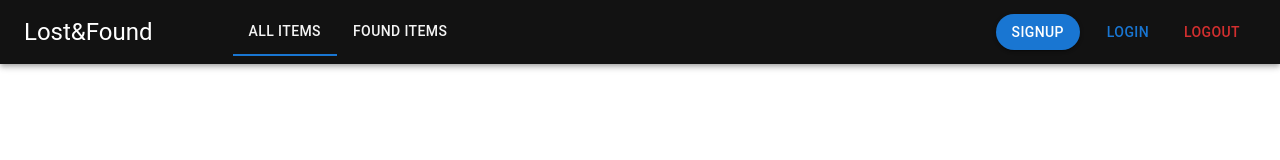
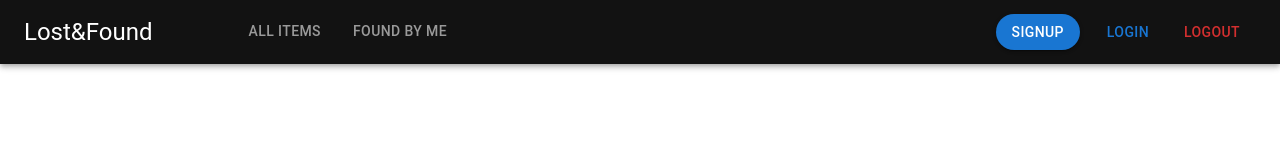
Before and after one commit to sahanmndl/Lost-and-Found, a React (Create React App) app in the folder client/: page / in a window 1280 px wide. Shown: the top 160 px of the page. Built offline with nearby package versions, Linux system fonts and the light colour scheme.

Commit message:
Redux setup

```diff
--- a/client/package.json
+++ b/client/package.json
@@ -6,11 +6,13 @@
     "@emotion/react": "^11.9.3",
     "@emotion/styled": "^11.9.3",
     "@mui/material": "^5.8.4",
+    "@reduxjs/toolkit": "^1.8.2",
     "@testing-library/jest-dom": "^5.16.4",
     "@testing-library/react": "^13.3.0",
     "@testing-library/user-event": "^13.5.0",
     "react": "^18.2.0",
     "react-dom": "^18.2.0",
+    "react-redux": "^8.0.2",
     "react-router-dom": "^6.3.0",
     "react-scripts": "5.0.1",
     "web-vitals": "^2.1.4"
--- a/client/src/App.js
+++ b/client/src/App.js
@@ -6,8 +6,13 @@ import UserItems from "./components/UserItems";
 import ItemDetails from "./components/ItemDetails";
 import AddItem from "./components/AddItem";
 import Header from "./components/Header";
+import { useSelector } from "react-redux";
 
 function App() {
+
+  const isLoggedIn = useSelector(state => state.isLoggedIn)
+  console.log(isLoggedIn)
+
   return (
     <React.Fragment>
       <header>
@@ -16,10 +21,10 @@ function App() {
       <main>
         <Routes>
           <Route path="/auth" element={<Auth/>} />
-          <Route path="/items" element={<ItemContainer/>} />
-          <Route path="/myItems" element={<UserItems/>} />
-          <Route path="/myItems/:id" element={<ItemDetails/>} />
-          <Route path="/items/addItem" element={<AddItem/>} />
+          <Route path="/allItems" element={<ItemContainer/>} />
+          <Route path="/foundItems" element={<UserItems/>} />
+          <Route path="/foundItems/:id" element={<ItemDetails/>} />
+          <Route path="/allItems/addItem" element={<AddItem/>} />
         </Routes>
       </main>
     </React.Fragment>
--- a/client/src/components/Header.js
+++ b/client/src/components/Header.js
@@ -1,26 +1,58 @@
-import React from 'react';
+import React, { useState } from 'react';
 import {AppBar, Box, Button, Tab, Tabs, Toolbar, Typography} from "@mui/material";
+import { Link } from 'react-router-dom';
 import Colors from "../constants/Colors";
 
 const Header = () => {
+
+  const [value, setValue] = useState()
+
   return (
     <AppBar sx={{background: Colors.DARK}} position="sticky">
         <Toolbar>
             <Typography variant="h5">Lost&Found</Typography>
             <Box display="flex" marginLeft={10}>
-                <Tabs value={0}>
-                    <Tab style={styles.tabLabel} label="All Items" />
-                    <Tab style={styles.tabLabel} label="Found Items" />
+                <Tabs
+                    textColor='inherit'
+                    value={value}
+                    onChange={(e, val) => setValue(val)}
+                >
+                    <Tab
+                        style={styles.tabLabel}
+                        LinkComponent={Link}
+                        to="/allItems"
+                        label="All Items"
+                    />
+                    <Tab
+                        style={styles.tabLabel}
+                        LinkComponent={Link}
+                        to="/foundItems"
+                        label="Found by me"
+                    />
                 </Tabs>
             </Box>
             <Box display="flex" marginLeft="auto">
-                <Button sx={{margin: 1, borderRadius: 8}} variant="contained">
+                <Button
+                    LinkComponent={Link}
+                    to="/auth"
+                    sx={{margin: 1, borderRadius: 8}}
+                    variant="contained"
+                >
                     SignUp
                 </Button>
-                <Button sx={{margin: 1, borderRadius: 8}}>
+                <Button
+                    LinkComponent={Link}
+                    to="/auth"
+                    sx={{margin: 1, borderRadius: 8}}
+                >
                     Login
                 </Button>
-                <Button sx={{margin: 1, borderRadius: 8}} color='error'>
+                <Button
+                    LinkComponent={Link}
+                    to="/auth"
+                    sx={{margin: 1, borderRadius: 8}}
+                    color='error'
+                >
                     Logout
                 </Button>
             </Box>
--- a/client/src/index.js
+++ b/client/src/index.js
@@ -3,13 +3,17 @@ import ReactDOM from 'react-dom/client';
 import './index.css';
 import App from './App';
 import {BrowserRouter} from "react-router-dom";
+import { Provider } from 'react-redux';
+import { store } from './store';
 
 const root = ReactDOM.createRoot(document.getElementById('root'));
 
 root.render(
   <React.StrictMode>
     <BrowserRouter>
-      <App />
+      <Provider store={store}>
+        <App />
+      </Provider>
     </BrowserRouter>
   </React.StrictMode>
 );
--- /dev/null
+++ b/client/src/store/index.js
@@ -0,0 +1,20 @@
+import { configureStore, createSlice } from '@reduxjs/toolkit';
+
+const authSlice = createSlice({
+    name: "auth",
+    initialState: {isLoggedIn: false},
+    reducers: {
+        login(state) {
+            state.isLoggedIn = true
+        },
+        logout(state) {
+            state.isLoggedIn = false
+        }
+    }
+})
+
+export const authActions = authSlice.actions
+
+export const store = configureStore({
+    reducer: authSlice.reducer
+})
```
Also changed, not shown: 1 other file (tests, documents, lock files or other folders).
